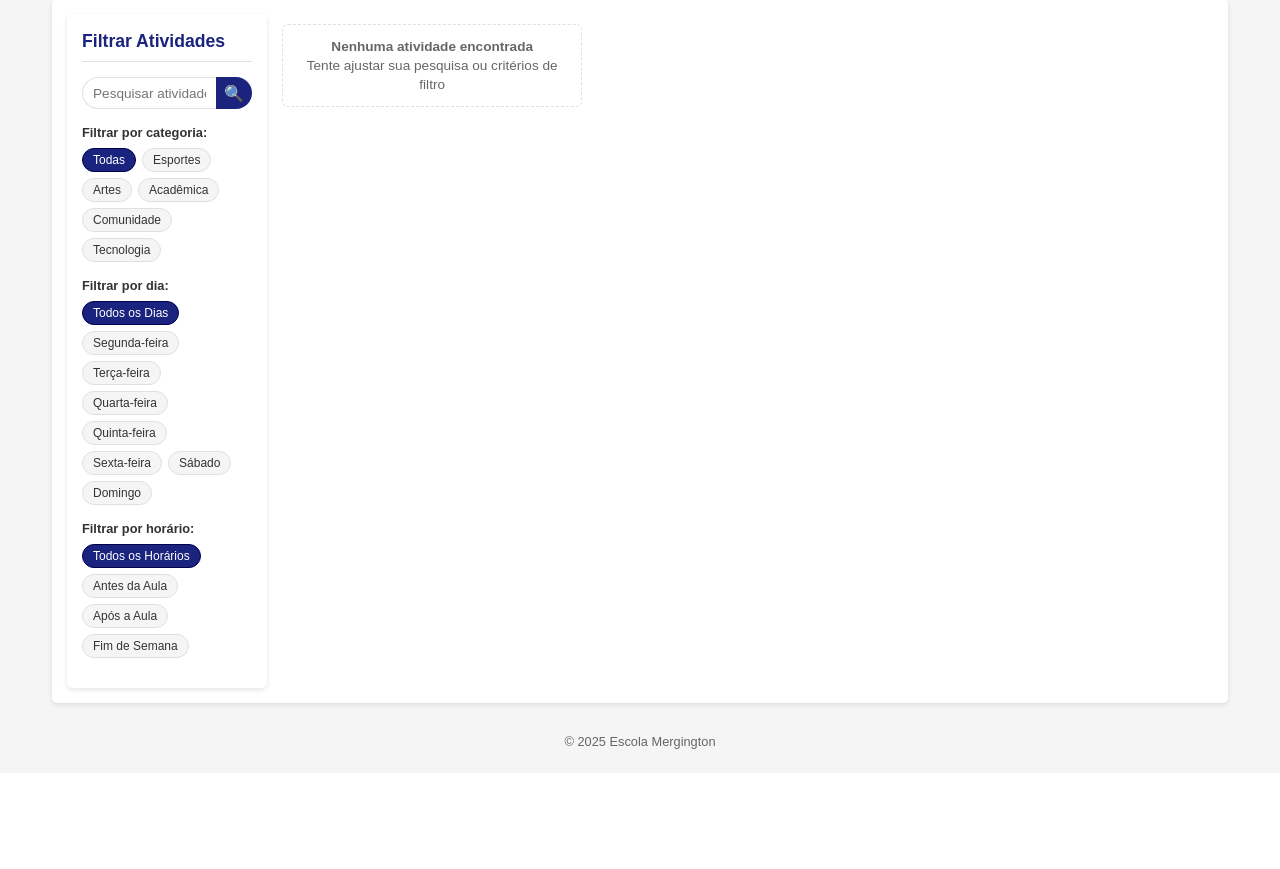
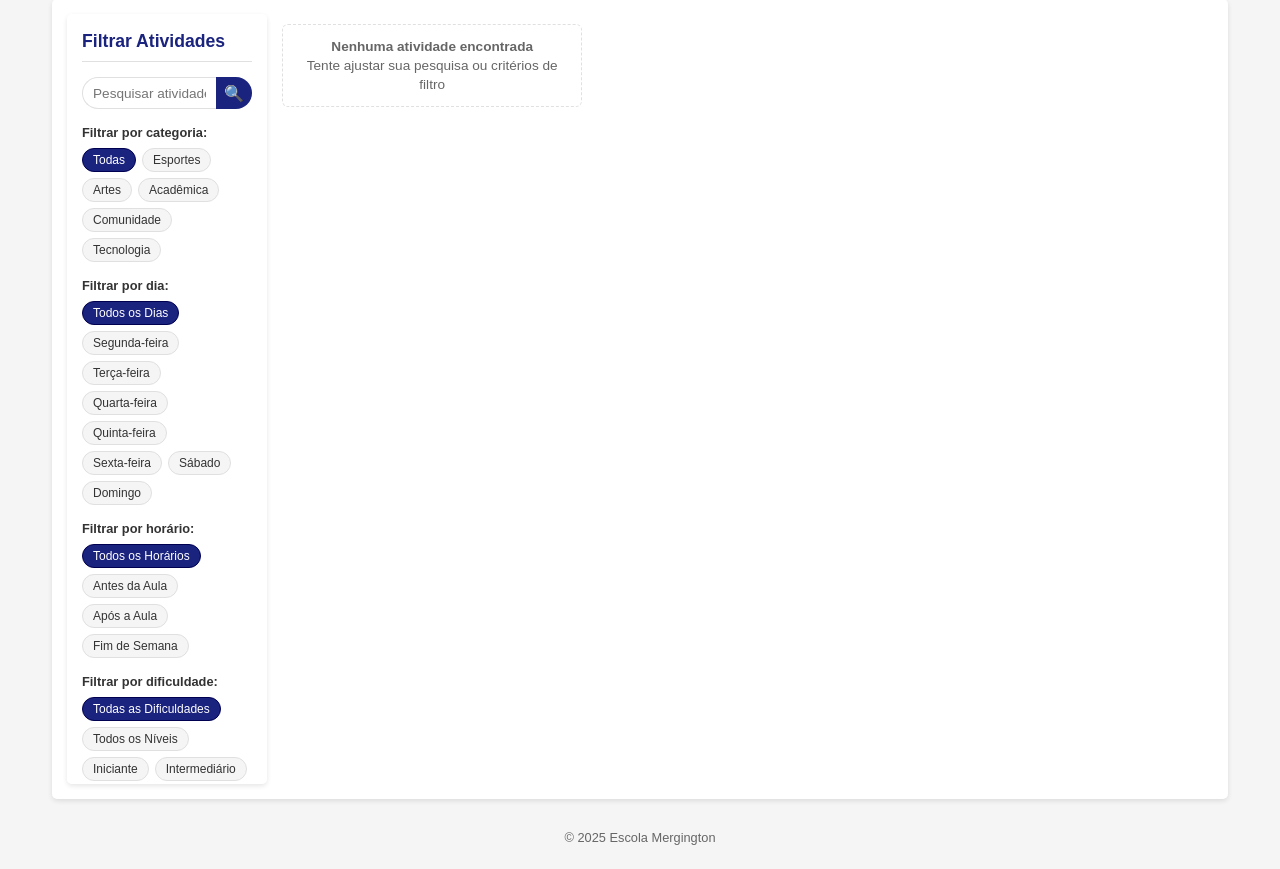
Before and after one commit to andrefontourainvillia/java-copilot-code-agent8, a Spring Boot app: page / in a window 1280 px wide. Shown: the part 120-989 px from the top of the page. Before the commit the page ends 869 px from the top, so only its background shows below. Run offline with Spring Boot 4, Linux system fonts and the light colour scheme; data that the repository does not hold is empty; some of the project's set-up classes (security, data sources, template engines, error pages and the like) are left out, and stand-ins take their place.

Commit message:
Complete difficulty tracks feature - add frontend filtering UI and functionality
Co-authored-by: andrefontourainvillia <140420144+andrefontourainvillia@users.noreply.github.com>

```diff
--- a/src/main/resources/static/app.js
+++ b/src/main/resources/static/app.js
@@ -14,6 +14,7 @@ document.addEventListener("DOMContentLoaded", () => {
   const categoryFilters = document.querySelectorAll(".category-filter");
   const dayFilters = document.querySelectorAll(".day-filter");
   const timeFilters = document.querySelectorAll(".time-filter");
+  const difficultyFilters = document.querySelectorAll(".difficulty-filter");
 
   // Authentication elements
   const loginButton = document.getElementById("login-button");
@@ -33,6 +34,7 @@ document.addEventListener("DOMContentLoaded", () => {
   let searchQuery = "";
   let currentDay = "";
   let currentTimeRange = "";
+  let currentDifficulty = "";
 
   // Authentication state
   let currentUser = null;
@@ -56,6 +58,12 @@ document.addEventListener("DOMContentLoaded", () => {
     const activeTimeFilter = document.querySelector(".time-filter.active");
     if (activeTimeFilter) {
       currentTimeRange = activeTimeFilter.dataset.time;
+    }
+
+    // Initialize difficulty filter
+    const activeDifficultyFilter = document.querySelector(".difficulty-filter.active");
+    if (activeDifficultyFilter) {
+      currentDifficulty = activeDifficultyFilter.dataset.difficulty;
     }
   }
 
@@ -326,6 +334,11 @@ document.addEventListener("DOMContentLoaded", () => {
         }
       }
 
+      // Lidar com filtro de dificuldade
+      if (currentDifficulty) {
+        queryParams.push(`difficulty=${encodeURIComponent(currentDifficulty)}`);
+      }
+
       const queryString =
         queryParams.length > 0 ? `?${queryParams.join("&")}` : "";
       const response = await fetch(`/activities${queryString}`);
@@ -579,6 +592,19 @@ document.addEventListener("DOMContentLoaded", () => {
     });
   });
 
+  // Add event listeners for difficulty filter buttons
+  difficultyFilters.forEach((button) => {
+    button.addEventListener("click", () => {
+      // Update active class
+      difficultyFilters.forEach((btn) => btn.classList.remove("active"));
+      button.classList.add("active");
+
+      // Update current difficulty filter and fetch activities
+      currentDifficulty = button.dataset.difficulty;
+      fetchActivities();
+    });
+  });
+
   // Open registration modal
   function openRegistrationModal(activityName) {
     modalActivityName.textContent = activityName;
--- a/src/main/resources/static/index.html
+++ b/src/main/resources/static/index.html
@@ -99,6 +99,28 @@
                 <button class="time-filter" data-time="weekend">Fim de Semana</button>
               </div>
             </div>
+
+            <!-- Difficulty Filter -->
+            <div class="filter-container difficulty-filter-container">
+              <div class="filter-label">Filtrar por dificuldade:</div>
+              <div class="difficulty-filters" id="difficulty-filters">
+                <button class="difficulty-filter active" data-difficulty="">
+                  Todas as Dificuldades
+                </button>
+                <button class="difficulty-filter" data-difficulty="all">
+                  Todos os Níveis
+                </button>
+                <button class="difficulty-filter" data-difficulty="beginner">
+                  Iniciante
+                </button>
+                <button class="difficulty-filter" data-difficulty="intermediate">
+                  Intermediário
+                </button>
+                <button class="difficulty-filter" data-difficulty="advanced">
+                  Avançado
+                </button>
+              </div>
+            </div>
           </aside>
 
           <!-- Activities Content -->
--- a/src/main/resources/static/styles.css
+++ b/src/main/resources/static/styles.css
@@ -577,6 +577,38 @@ footer {
   width: 100%;
 }
 
+/* Difficulty Filter Styles */
+.difficulty-filters {
+  display: flex;
+  flex-wrap: wrap;
+  gap: 6px;
+  width: 100%;
+}
+
+.difficulty-filter {
+  background-color: var(--background);
+  border: 1px solid var(--border);
+  color: var(--text-primary);
+  padding: 4px 10px;
+  border-radius: 15px;
+  font-size: 0.75rem;
+  font-weight: 500;
+  cursor: pointer;
+  transition: all 0.2s ease;
+  white-space: nowrap;
+}
+
+.difficulty-filter.active {
+  background-color: var(--primary);
+  color: white;
+  border-color: var(--primary-dark);
+}
+
+.difficulty-filter:not(.active):hover {
+  background-color: var(--primary-light);
+  color: white;
+}
+
 .reset-button {
   background-color: var(--border);
   color: var(--text-primary);
```
